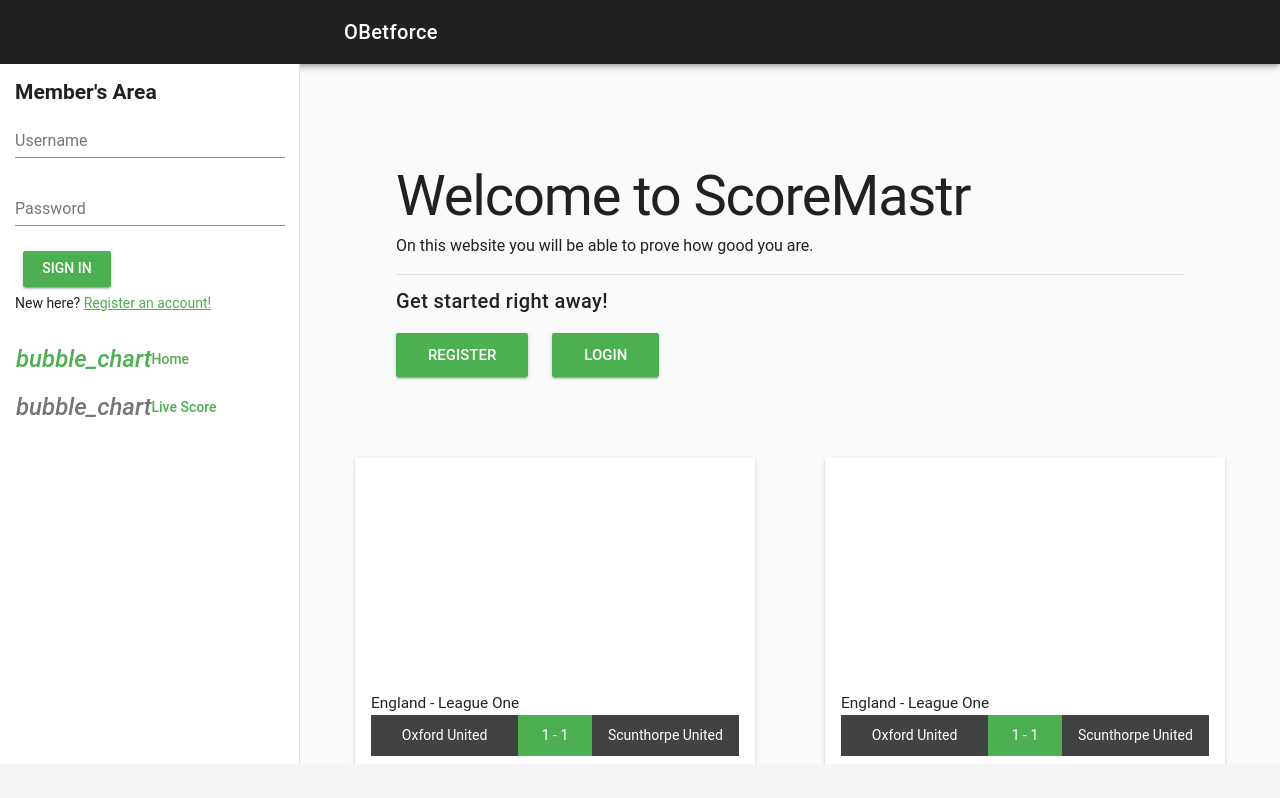
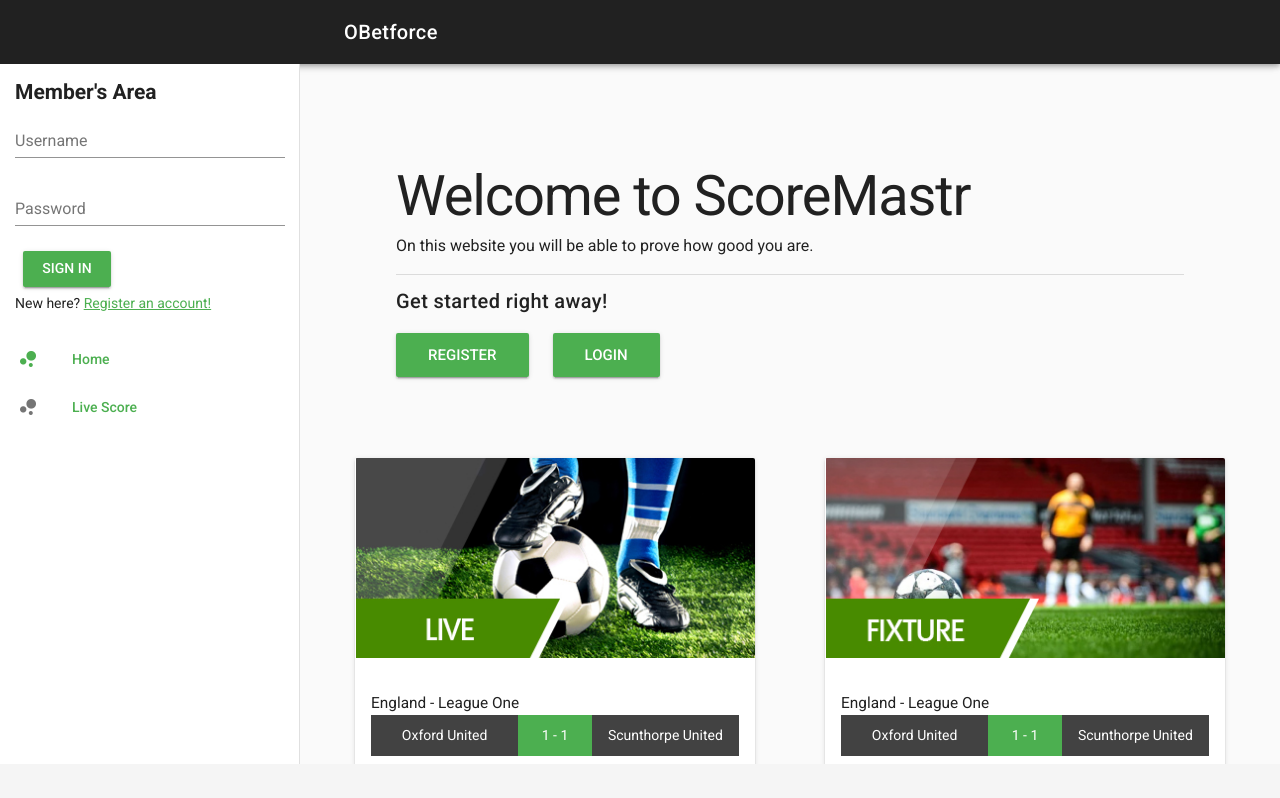
Before and after one commit to jordypereira/OBetforce-v1, a Vue app: page / in a window 1280 px wide. Shown: the top 798 px of the page. Built offline with nearby package versions, Linux system fonts and the light colour scheme.

Commit message:
added icons

```diff
--- a/public/index.html
+++ b/public/index.html
@@ -1,12 +1,15 @@
 <!DOCTYPE html>
 <html>
+
 <head>
   <meta charset="utf-8">
   <meta http-equiv="X-UA-Compatible" content="IE=edge">
   <meta name="viewport" content="width=device-width,initial-scale=1.0">
+  <link href='https://fonts.googleapis.com/css?family=Roboto:300,400,500,700|Material+Icons' rel="stylesheet">
   <link rel="icon" href="<%= BASE_URL %>favicon.ico">
   <title>obetforce</title>
 </head>
+
 <body>
   <noscript>
     <strong>We're sorry but obetforce doesn't work properly without JavaScript enabled. Please enable it to continue.</strong>
@@ -14,4 +17,5 @@
   <div id="app"></div>
   <!-- built files will be auto injected -->
 </body>
+
 </html>
--- a/src/App.vue
+++ b/src/App.vue
@@ -5,7 +5,7 @@
         <member-block></member-block>
         <v-list-tile value="true" v-for="(item, i) in items" :key="i" :to="item.to">
           <v-list-tile-action>
-            <v-icon v-html="item.icon"></v-icon>
+            <v-icon>{{ item.icon }}</v-icon>
           </v-list-tile-action>
           <v-list-tile-content>
             <v-list-tile-title v-text="item.title"></v-list-tile-title>
@@ -14,7 +14,7 @@
       </v-list>
     </v-navigation-drawer>
     <v-toolbar app dark>
-      <v-toolbar-side-icon @click.stop="drawer = !drawer" class="hidden-sm-and-up"></v-toolbar-side-icon>
+      <v-toolbar-side-icon @click.stop="drawer = !drawer" class="hidden-md-and-up"></v-toolbar-side-icon>
       <v-toolbar-title v-text="title"></v-toolbar-title>
     </v-toolbar>
     <v-content>
```
Lines whose indentation alone changed are shown as unchanged.
